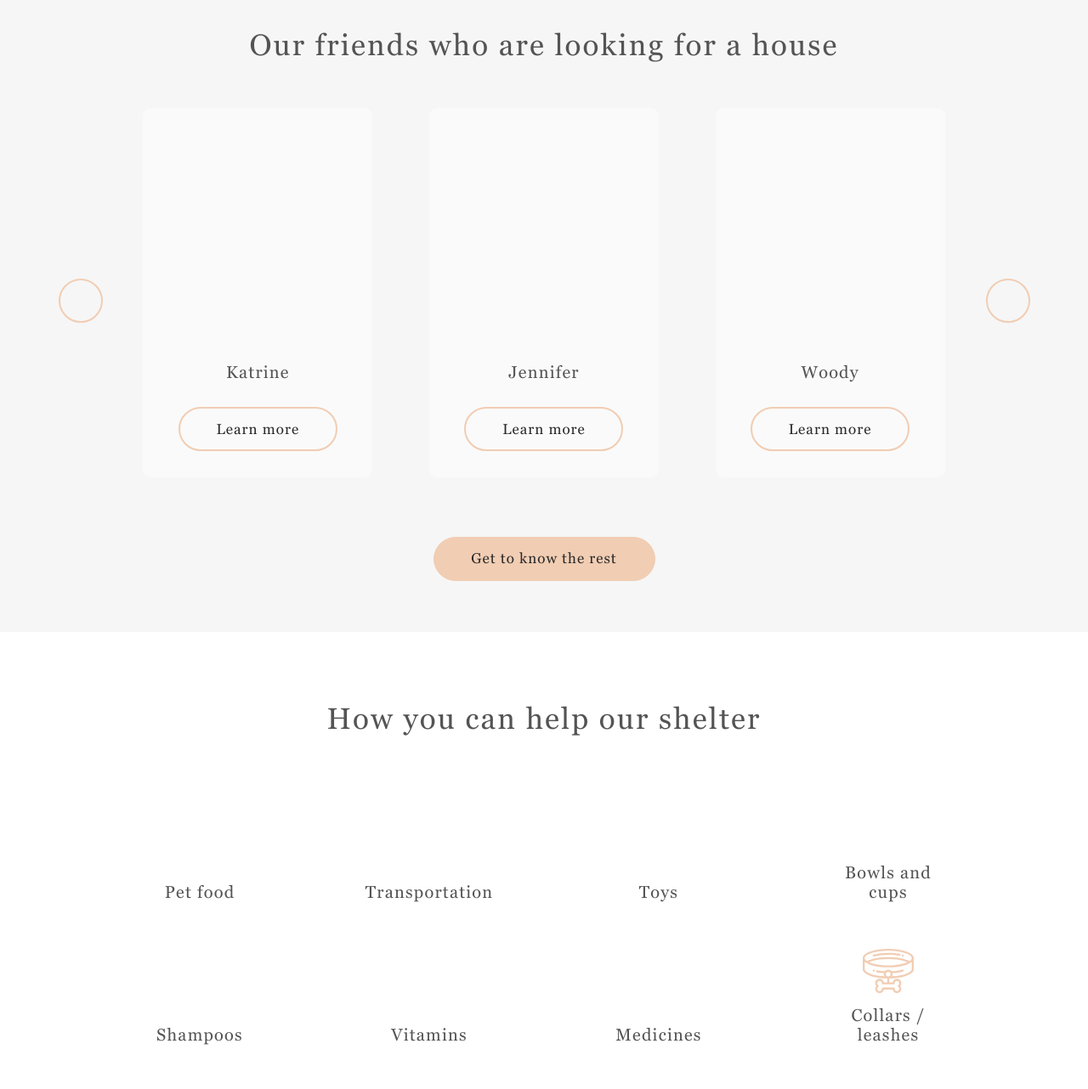
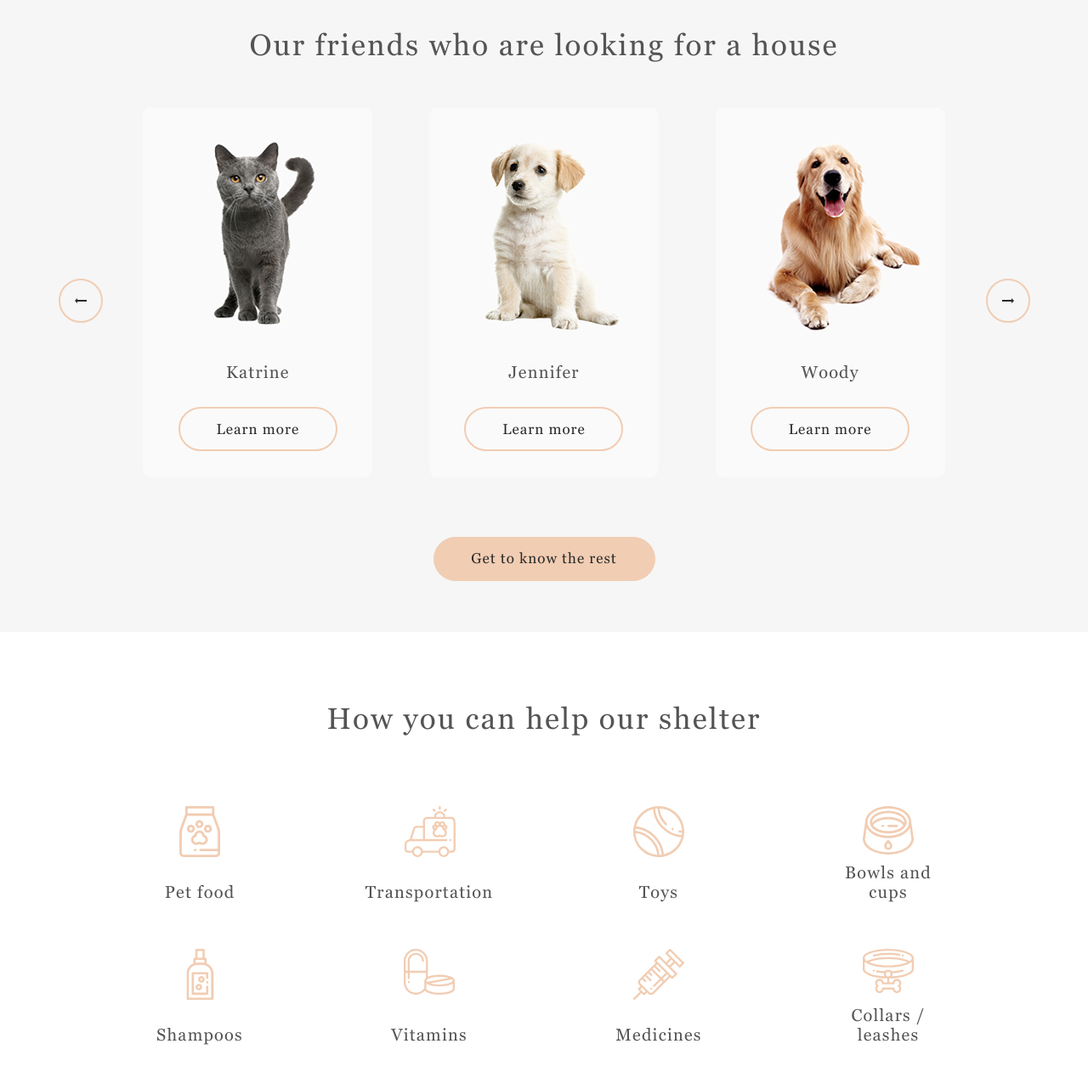
Before and after one commit to artkoro94/shelter, a plain HTML site: page shelter_main_1.html in a window 1280 px wide. Shown: the part 1440-2722 px from the top of the page at 85% size. Drawn offline with Linux system fonts and the light colour scheme.

Commit message:
fix: assets

```diff
--- a/page_1/shelter_main_1.css
+++ b/page_1/shelter_main_1.css
@@ -42,7 +42,7 @@ a:hover {
     display: flex;
     flex-direction: column;
     justify-content: space-between;
-    background: url(assets/bg_start/noise_transparent.png),
+    background: url(../assets/bg_start/noise_transparent.png),
     radial-gradient(100% 215.42% at 0% 0%, #5B483A 0%, #262425 100%);
     width: 100%;
     gap: 0 50px;
@@ -436,7 +436,7 @@ a:hover {
 }
 
 .pets_photo {
-    background-image: url(assets/about_pets_photo.png);
+    background-image: url(../assets/about_pets_photo.png);
     width: 300px;
     height: 408px;
 
@@ -562,7 +562,7 @@ a:hover {
 }
 
 .arrow_left {
-    background-image: url(assets/arrows_svg/arrow_left.svg);
+    background-image: url(../assets/arrows_svg/arrow_left.svg);
 
     width: 14px;
     height: 6px;
@@ -599,7 +599,7 @@ a:hover {
 }
 
 .arrow_right {
-    background-image: url(assets/arrows_svg/arrow_right.svg);
+    background-image: url(../assets/arrows_svg/arrow_right.svg);
 
     width: 14px;
     height: 6px;
@@ -666,7 +666,7 @@ a:hover {
 }
 
 .katrine_photo {
-    background-image: url(assets/cards_main/Katrine.png);
+    background-image: url(../assets/cards_main/Katrine.png);
 
     width: 270px;
     height: 270px;
@@ -751,7 +751,7 @@ a:hover {
 }
 
 .jennifer_photo {
-    background-image: url(assets/cards_main/Jennifer.png);
+    background-image: url(../assets/cards_main/Jennifer.png);
 
     width: 270px;
     height: 270px;
@@ -836,7 +836,7 @@ a:hover {
 }
 
 .woody_photo {
-    background-image: url(assets/cards_main/Woody.png);
+    background-image: url(../assets/cards_main/Woody.png);
 
     width: 270px;
     height: 270px;
@@ -978,7 +978,7 @@ a:hover {
 }
 
 .help_img_1 {
-    background-image: url(assets/help_svg/help_position_1.svg);
+    background-image: url(../assets/help_svg/help_position_1.svg);
     width: 47.86px;
     height: 60px;
 }
@@ -1000,7 +1000,7 @@ a:hover {
 }
 
 .help_img_2 {
-    background-image: url(assets/help_svg/help_position_2.svg);
+    background-image: url(../assets/help_svg/help_position_2.svg);
     width: 61px;
     height: 60px;
 }
@@ -1022,7 +1022,7 @@ a:hover {
 }
 
 .help_img_3 {
-    background-image: url(assets/help_svg/help_position_3.svg);
+    background-image: url(../assets/help_svg/help_position_3.svg);
     width: 60px;
     height: 60px;
 }
@@ -1044,7 +1044,7 @@ a:hover {
 }
 
 .help_img_4 {
-    background-image: url(assets/help_svg/help_position_4.svg);
+    background-image: url(../assets/help_svg/help_position_4.svg);
     width: 60px;
     height: 56.82px;
 }
@@ -1066,7 +1066,7 @@ a:hover {
 }
 
 .help_img_5 {
-    background-image: url(assets/help_svg/help_position_5.svg);
+    background-image: url(../assets/help_svg/help_position_5.svg);
     width: 33px;
     height: 60px;
 }
@@ -1088,7 +1088,7 @@ a:hover {
 }
 
 .help_img_6 {
-    background-image: url(assets/help_svg/help_position_6.svg);
+    background-image: url(../assets/help_svg/help_position_6.svg);
     width: 60px;
     height: 54.16px;
 }
@@ -1110,7 +1110,7 @@ a:hover {
 }
 
 .help_img_7 {
-    background-image: url(assets/help_svg/help_position_7.svg);
+    background-image: url(../assets/help_svg/help_position_7.svg);
     width: 60px;
     height: 60px;
 }
@@ -1330,7 +1330,7 @@ a:hover {
 }
 
 .footer_bg {
-    background: url(/assets/bg_footer/noise_transparent_2.png),
+    background: url(../assets/bg_footer/noise_transparent_2.png),
     radial-gradient(110.67% 538.64% at 5.73% 50%, #513D2F 0%, #1A1A1C 100%);
 
     display: flex;
@@ -1568,7 +1568,7 @@ a:hover {
 }
 
 .pin_img_2 {
-    background-image: url(assets/footer_svg/pin_svg.svg);
+    background-image: url(../assets/footer_svg/pin_svg.svg);
 
     width: 22px;
     height: 32px;
```
